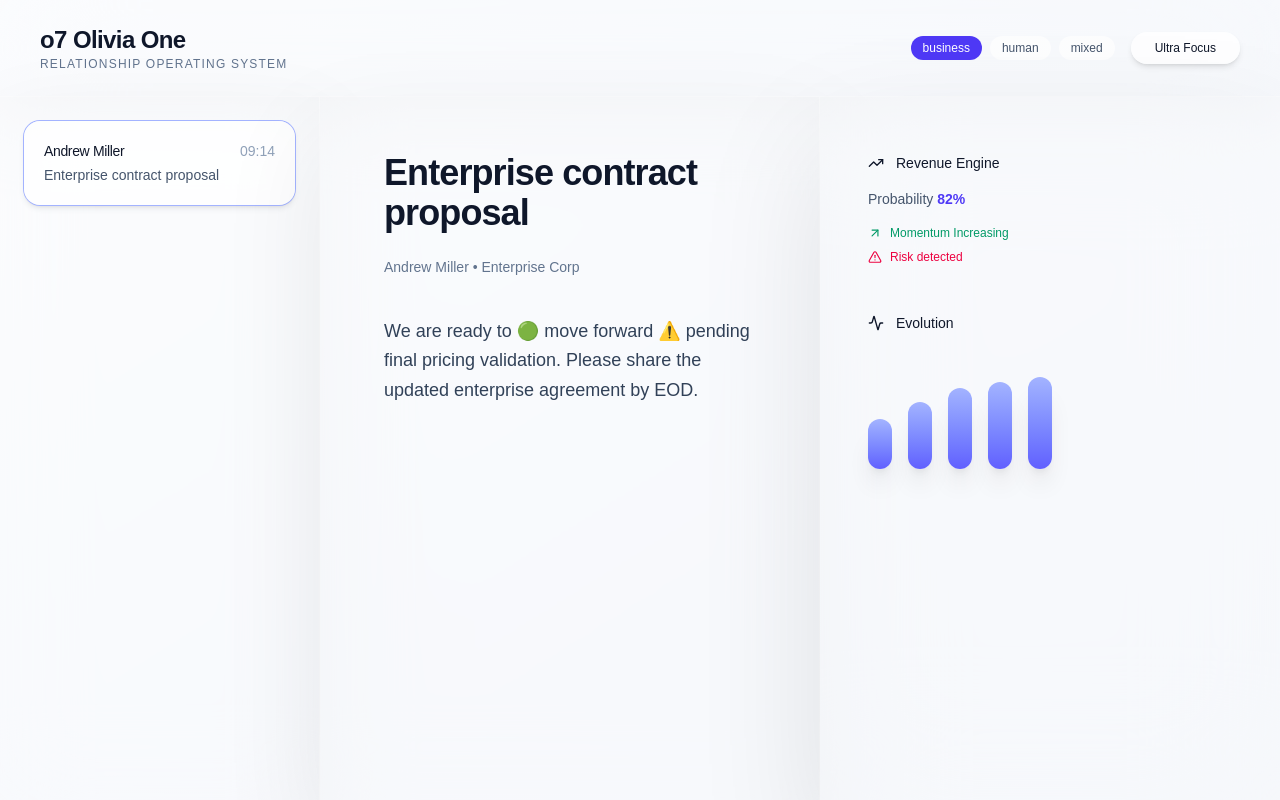
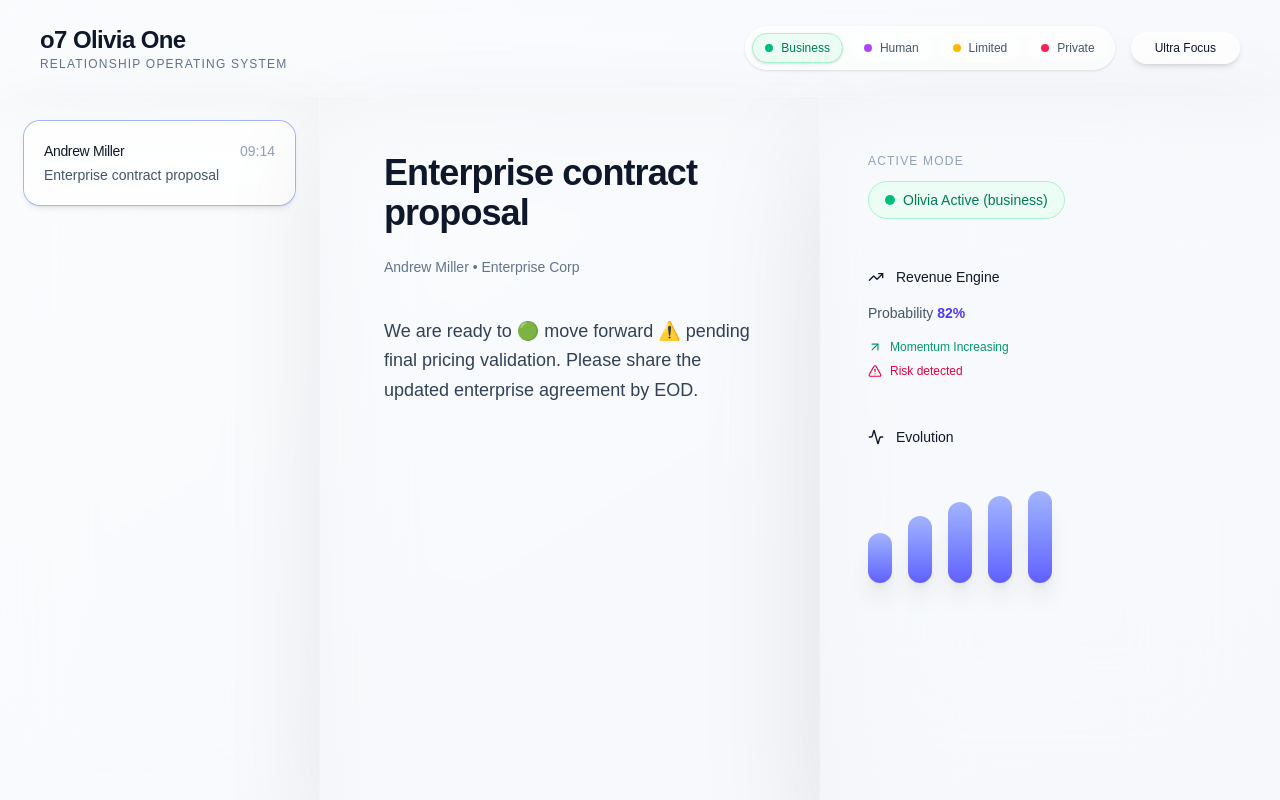
Before and after one commit to o7digital/oliviaOS-Alfa, a Next.js app in the folder apps/frontend/: page /inbox in a window 1280 px wide. Built offline with nearby package versions, Linux system fonts and the light colour scheme.

Commit message:
Add persistent Olivia mode controls

```diff
--- a/apps/frontend/components/OliviaOS.tsx
+++ b/apps/frontend/components/OliviaOS.tsx
@@ -10,7 +10,44 @@ import {
   ArrowUpRight,
 } from "lucide-react";
 
-type Context = "business" | "human" | "mixed";
+type Context = "business" | "human" | "limited" | "private";
+
+const modes: {
+  id: Context;
+  label: string;
+  dotClass: string;
+  activeClass: string;
+  reminder: string;
+}[] = [
+  {
+    id: "business",
+    label: "Business",
+    dotClass: "bg-emerald-500",
+    activeClass: "border-emerald-200 bg-emerald-50 text-emerald-700",
+    reminder: "Olivia Active (business)",
+  },
+  {
+    id: "human",
+    label: "Human",
+    dotClass: "bg-purple-500",
+    activeClass: "border-purple-200 bg-purple-50 text-purple-700",
+    reminder: "Olivia Human Layer Active",
+  },
+  {
+    id: "limited",
+    label: "Limited",
+    dotClass: "bg-amber-400",
+    activeClass: "border-amber-200 bg-amber-50 text-amber-700",
+    reminder: "Analyse limitée",
+  },
+  {
+    id: "private",
+    label: "Private",
+    dotClass: "bg-rose-500",
+    activeClass: "border-rose-200 bg-rose-50 text-rose-700",
+    reminder: "Confidentialité maximale",
+  },
+];
 
 type MailItem = {
   from: string;
@@ -40,9 +77,7 @@ type MailItem = {
 export default function OliviaOne() {
   const [selectedMail, setSelectedMail] = useState(0);
   const [focusMode, setFocusMode] = useState(false);
-  const [detectedContext] = useState<Context>("business");
-  const [manualOverride, setManualOverride] = useState<Context | null>(null);
-  const effectiveContext = manualOverride ?? detectedContext;
+  const [activeMode, setActiveMode] = useState<Context>("business");
   const containerRef = useRef<HTMLDivElement>(null);
   const x = useMotionValue(0);
   const y = useMotionValue(0);
@@ -84,26 +119,34 @@ export default function OliviaOne() {
   const current = mails[selectedMail];
 
   const themeClass = useMemo(() => {
-    if (effectiveContext === "business") {
+    if (activeMode === "business") {
       return "bg-gradient-to-br from-[#f6f8fc] via-[#eef2f9] to-[#e8edf6]";
     }
-    if (effectiveContext === "human") {
+    if (activeMode === "human") {
       return "bg-gradient-to-br from-[#faf5ff] via-[#f3e8ff] to-[#ede9fe]";
     }
-    return "bg-gradient-to-br from-[#fef9f3] via-[#fef3c7] to-[#fde68a]";
-  }, [effectiveContext]);
+    if (activeMode === "limited") {
+      return "bg-gradient-to-br from-[#fefcf5] via-[#fef8e7] to-[#f9edc8]";
+    }
+    return "bg-gradient-to-br from-[#f8fafc] via-[#f1f5f9] to-[#e2e8f0]";
+  }, [activeMode]);
 
   const highlightBody = (text: string) => {
-    if (effectiveContext === "business") {
+    if (activeMode === "business") {
       return text
         .replace("move forward", "🟢 move forward")
         .replace("pending final pricing validation", "⚠️ pending final pricing validation");
     }
-    if (effectiveContext === "human") {
+    if (activeMode === "human") {
       return `💬 Tone detected: Direct / Low emotion\n\n${text}`;
     }
-    return `⚖️ Mixed Context Detected\n\n${text}`;
+    if (activeMode === "limited") {
+      return `⚠️ Limited analysis enabled\n\n${text}`;
+    }
+    return `🔒 Private mode enabled\n\n${text}`;
   };
+
+  const currentMode = modes.find((mode) => mode.id === activeMode) ?? modes[0];
 
   return (
     <div
@@ -126,18 +169,20 @@ export default function OliviaOne() {
         </div>
 
         <div className="flex items-center gap-4">
-          <div className="flex gap-2 text-xs">
-            {(["business", "human", "mixed"] as const).map((mode) => (
+          <div className="flex items-center gap-2 rounded-full border border-white/70 bg-white/55 p-1.5 text-xs shadow-sm backdrop-blur-xl">
+            {modes.map((mode) => (
               <button
-                key={mode}
-                onClick={() => setManualOverride(manualOverride === mode ? null : mode)}
-                className={`rounded-full px-3 py-1 transition-all ${
-                  effectiveContext === mode
-                    ? "bg-indigo-600 text-white"
-                    : "bg-white/70 text-slate-600"
+                key={mode.id}
+                onClick={() => setActiveMode(mode.id)}
+                aria-pressed={activeMode === mode.id}
+                className={`flex items-center gap-2 rounded-full border px-3 py-1.5 transition-all ${
+                  activeMode === mode.id
+                    ? `${mode.activeClass} shadow-sm`
+                    : "border-transparent bg-white/55 text-slate-600 hover:bg-white"
                 }`}
               >
-                {mode}
+                <span className={`h-2 w-2 rounded-full ${mode.dotClass}`} />
+                {mode.label}
               </button>
             ))}
           </div>
@@ -197,7 +242,25 @@ export default function OliviaOne() {
           className="w-[460px] overflow-y-auto bg-white/60 px-12 py-14 shadow-[0_50px_120px_rgba(0,0,0,0.1)] backdrop-blur-3xl"
         >
           <div className="space-y-12">
-            {effectiveContext !== "human" && (
+            <div>
+              <div className="mb-3 text-xs font-medium tracking-widest text-slate-400 uppercase">
+                Active mode
+              </div>
+              <div
+                className={`inline-flex items-center gap-2 rounded-full border px-4 py-2 text-sm font-medium ${currentMode.activeClass}`}
+              >
+                <span className={`h-2.5 w-2.5 rounded-full ${currentMode.dotClass}`} />
+                {currentMode.reminder}
+              </div>
+            </div>
+
+            {activeMode === "private" ? (
+              <div className="rounded-2xl border border-rose-100 bg-white/55 p-5 text-sm leading-relaxed text-slate-600">
+                Detailed intelligence is hidden while maximum privacy is active.
+              </div>
+            ) : (
+              <>
+            {activeMode !== "human" && (
               <div>
                 <div className="mb-4 flex items-center gap-3 text-sm font-medium">
                   <TrendingUp size={16} /> Revenue Engine
@@ -217,7 +280,7 @@ export default function OliviaOne() {
               </div>
             )}
 
-            {effectiveContext !== "business" && (
+            {activeMode === "human" && (
               <div>
                 <div className="mb-4 flex items-center gap-3 text-sm font-medium">
                   <Users size={16} /> Human Signal
@@ -231,6 +294,7 @@ export default function OliviaOne() {
               </div>
             )}
 
+            {activeMode !== "limited" && (
             <div>
               <div className="mb-6 flex items-center gap-3 text-sm font-medium">
                 <Activity size={16} /> Evolution
@@ -247,6 +311,9 @@ export default function OliviaOne() {
                 ))}
               </div>
             </div>
+            )}
+              </>
+            )}
           </div>
         </motion.div>
       </div>
```
